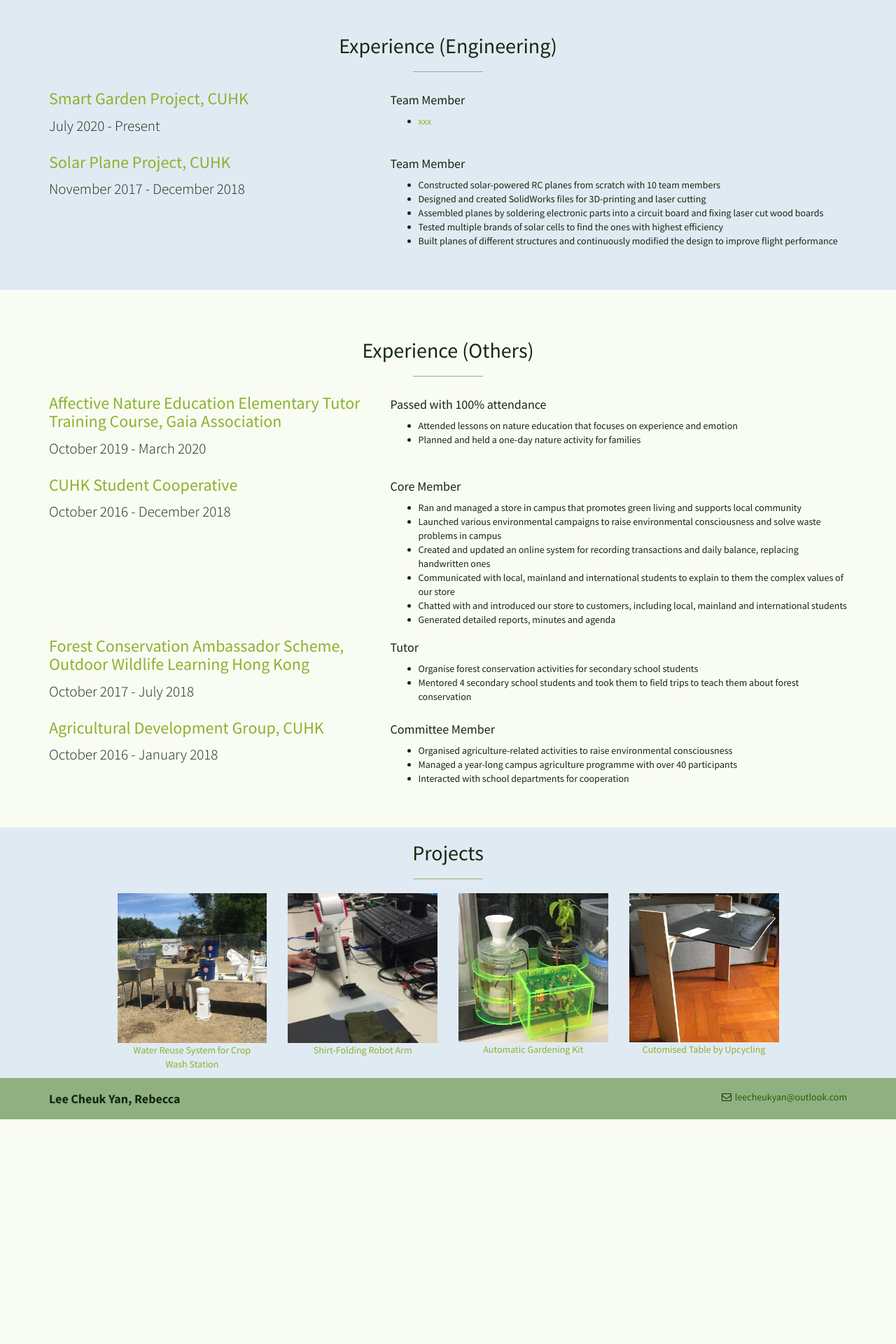
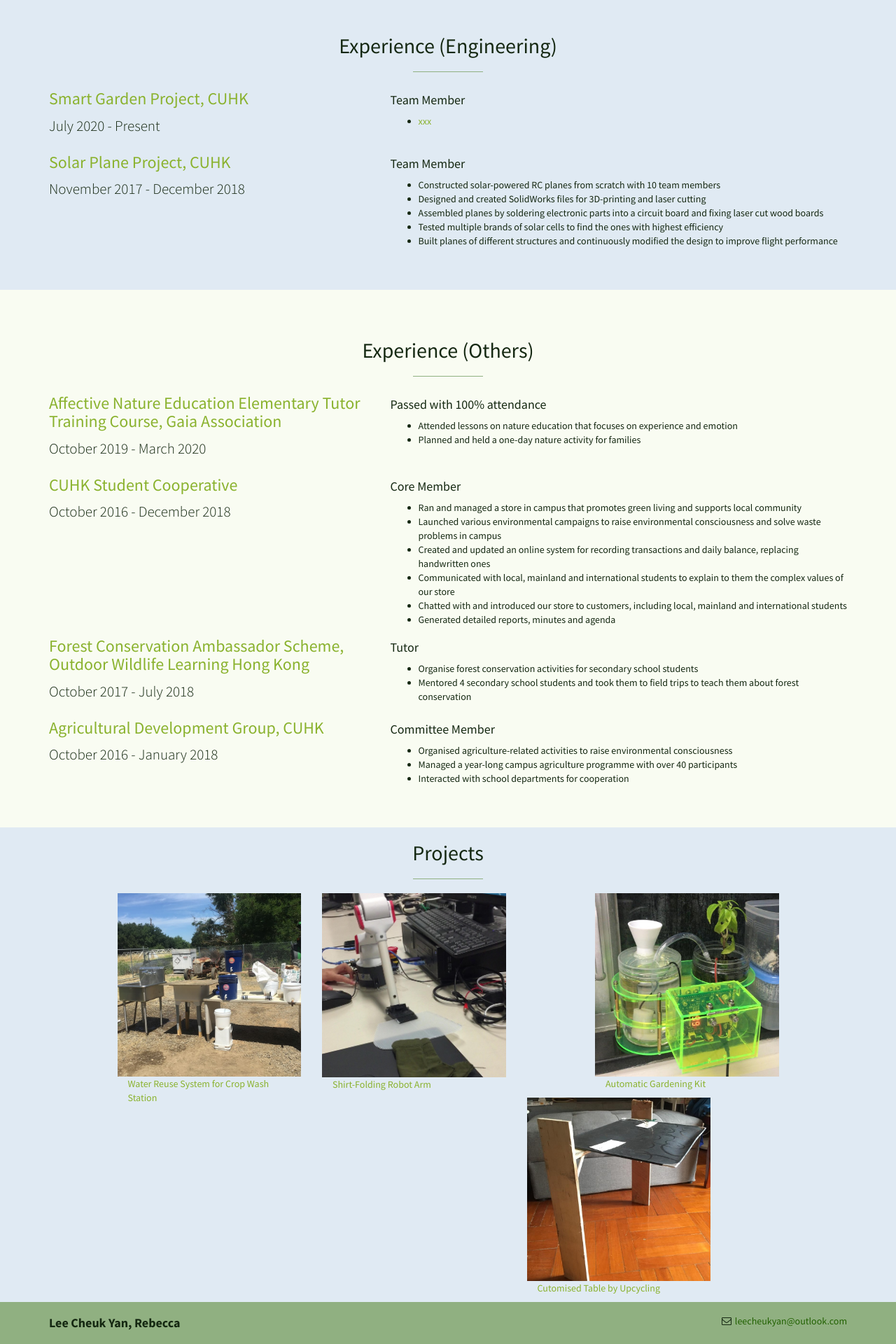
Before and after one commit to leelacceber/stylish-portfolio-jekyll-master, a Jekyll site: the page built from index.html, in a window 1280 px wide. Shown: the part 2433-4353 px from the top of the page at 70% size. Built offline with Jekyll 4.4.1, drawn with Linux system fonts in a browser that asks for light colours; before the commit the page ends 4032 px from its top, so only the background shows below that.

Commit message:
Update projects.html

```diff
--- a/_includes/projects.html
+++ b/_includes/projects.html
@@ -4,9 +4,11 @@
       <div class="col-lg-10 col-lg-offset-1 text-center">
         <h2>Projects</h2>
         <hr class="small">
+      </div>
+    </div>
 
     <div class="row">
-          <div class="col-sm-6 col-md-3">
+      <div class="col-sm-5 col-sm-offset-1 col-md-3">
           <a href="#">
             <img class="img-portfolio img-responsive" src="img/crop wash.png">
             <div class="col-md-12">
@@ -15,7 +17,7 @@
           </a>
       </div>
 
-          <div class="col-sm-6 col-md-3">
+      <div class="col-sm-5 col-md-3">
           <a href="#">
             <img class="img-portfolio img-responsive" src="img/robot arm.jpg">
             <div class="col-md-12">
@@ -24,7 +26,7 @@
           </a>
       </div>
 
-          <div class="col-sm-6 col-md-3">
+      <div class="col-sm-5 col-sm-offset-1 col-md-3">
           <a href="#">
             <img class="img-portfolio img-responsive" src="img/smart garden.jpeg">
             <div class="col-md-12">
@@ -33,7 +35,7 @@
           </a>
       </div>
 
-          <div class="col-sm-6 col-md-3">
+      <div class="col-sm-5 col-md-3">
           <a href="#">
             <img class="img-portfolio img-responsive" src="img/table.jpeg">
             <div class="col-md-12">
@@ -42,8 +44,6 @@
           </a>
       </div>
     </div>
-      </div>
-    </div>
     <!-- /.row -->
   </div>
   <!-- /.container -->
```
Lines whose indentation alone changed are shown as unchanged.
